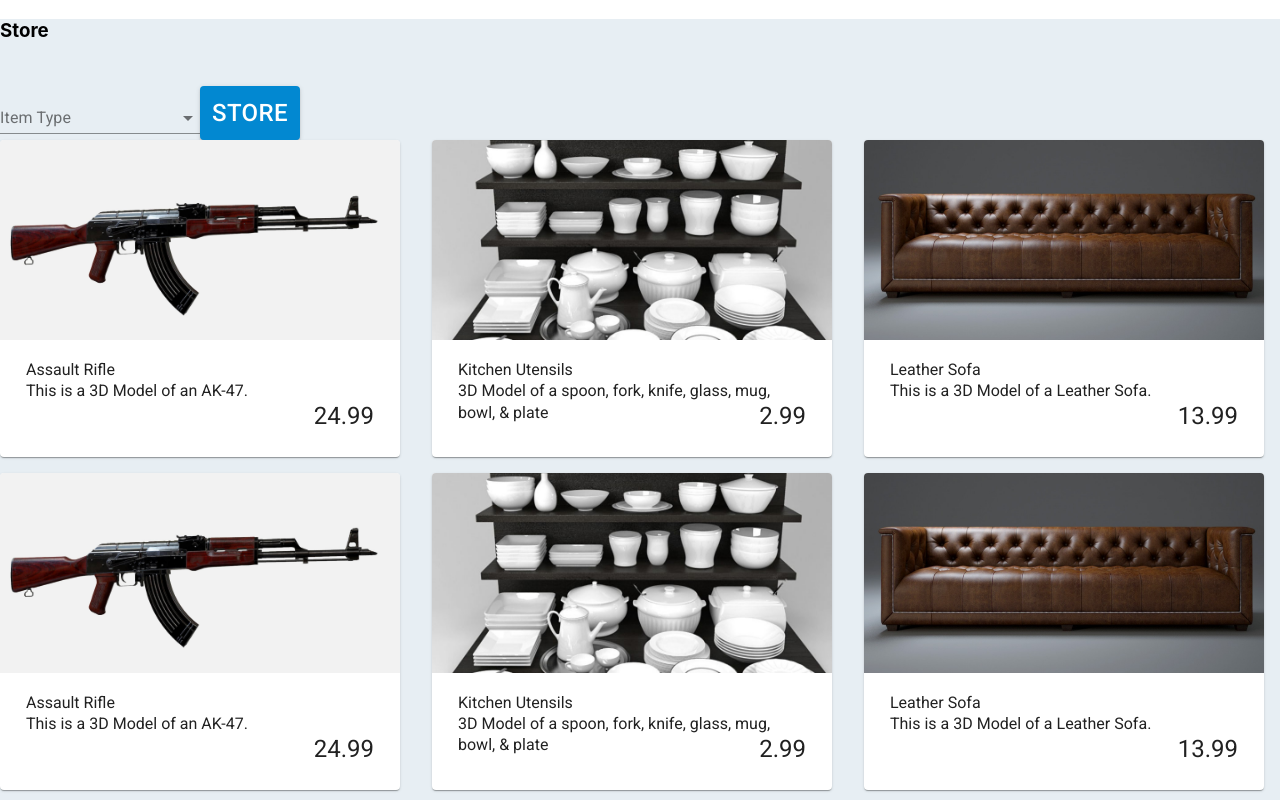
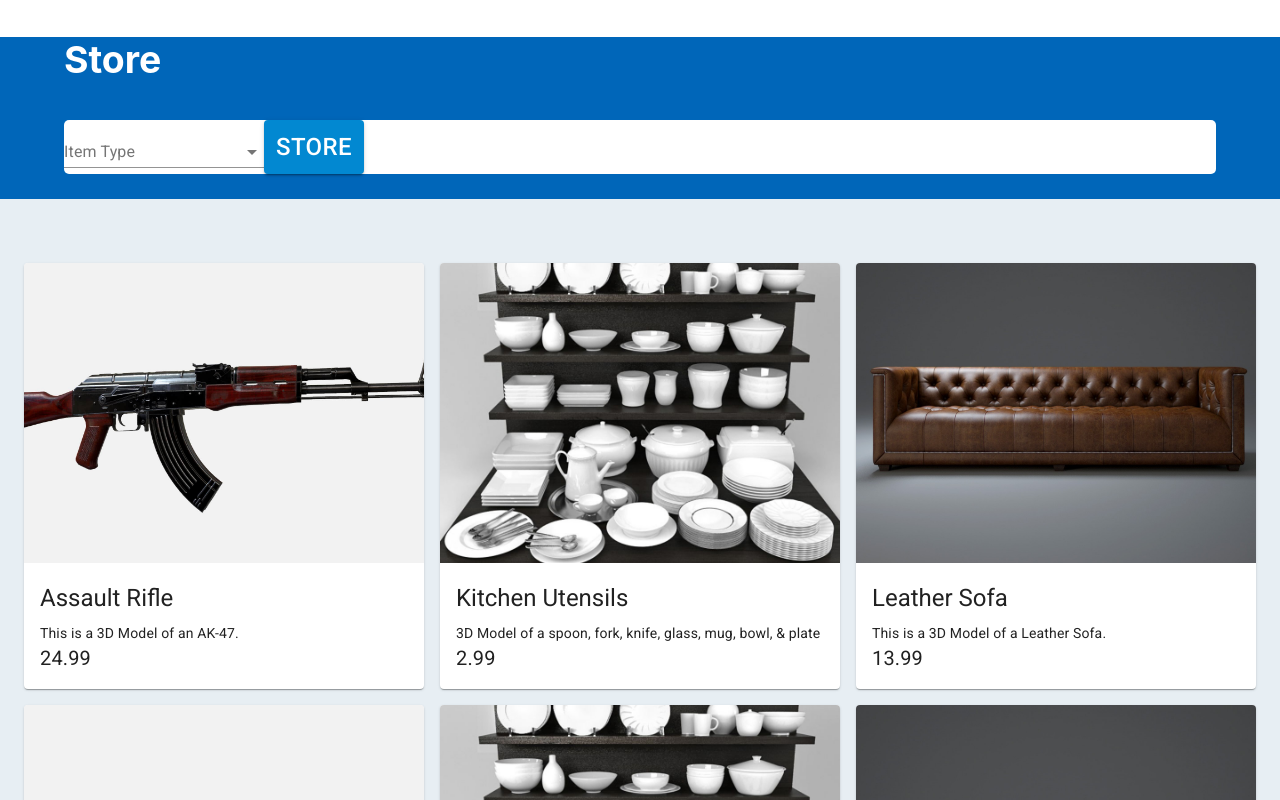
Before and after one commit to JosephThomasVasquez/storeApp, a React (Create React App) app: page / in a window 1280 px wide. Shown: the top 800 px of the page. Built offline with nearby package versions, Linux system fonts and the light colour scheme.

Commit message:
Updated header CSS and added itemlist component

```diff
--- a/src/App.css
+++ b/src/App.css
@@ -1,15 +1,25 @@
 .App {
   background-color: #e7eef3;
+  margin: 0;
+  padding: 0;
 }
 
-@media (prefers-reduced-motion: no-preference) {
-  .App-logo {
-    animation: App-logo-spin infinite 20s linear;
-  }
+/* Header */
+
+.app-header {
+  background-color: #0066b9;
+  font-size: 2rem;
+  padding: 0 5% 2% 5%;
+  margin: 0 0 5% 0;
 }
 
-.app-header {
-  padding: 0 0 2% 0;
+.header-text {
+  color: white;
+}
+
+.search-bar {
+  background-color: white;
+  border-radius: 5px;
 }
 
 .App-link {
@@ -27,12 +37,13 @@
 .item-img-card {
   background: #232323;
   width: 400px;
-  height: 200px;
+  height: 300px;
   object-fit: cover;
 }
 
 .item-title-card {
   font-size: 1rem;
+  font-weight: 600;
   margin: 0 auto;
   padding: 0 10px;
 }
@@ -45,10 +56,10 @@
 }
 
 .item-price-card {
-  font-size: 1.5rem;
+  font-size: 1.25rem;
   margin: 0 auto;
-  padding: 0 10px;
-  text-align: right;
+  padding: 0;
+  text-align: left;
 }
 
 /* Navigation */
--- a/src/components/ContainerDisplay.js
+++ b/src/components/ContainerDisplay.js
@@ -1,78 +1,15 @@
-import React from 'react';
-import Grid from '@material-ui/core/Grid';
-import Item from './Item';
-
-const items = [
-    {
-        id: 'wp001',
-        name: 'Assault Rifle',
-        model: 'AK47_20K_HP.FBX',
-        description: 'This is a 3D Model of an AK-47.',
-        img: 'akm-ak-47-ak-74-01.jpg',
-        poly: '20K',
-        rigged: true,
-        price: 24.99
-    },
-    {
-        id: 'kt001',
-        name: 'Kitchen Utensils',
-        model: 'Kitchen_Utensils_5K_LP.FBX',
-        description: '3D Model of a spoon, fork, knife, glass, mug, bowl, & plate',
-        img: 'w3ixvwkx-900.jpg',
-        poly: '5K',
-        rigged: false,
-        price: 2.99
-    },
-    {
-        id: 'fn001',
-        name: 'Leather Sofa',
-        model: 'Leather_Sofa_12K_HP.FBX',
-        description: 'This is a 3D Model of a Leather Sofa.',
-        img: 'savoy-leather-sofas.jpg',
-        poly: '12K',
-        rigged: false,
-        price: 13.99
-    },
-];
+import React from "react";
+import Container from "@material-ui/core/Container";
+import ItemList from "./ItemList";
 
 function ContainerDisplay() {
-
-    console.log(Grid);
-
-    return (
+  return (
     <div>
-        <Grid container justify="center" spacing={2}>
-            <Grid item xs={6} sm={4}>
-                <Item image={items[0].img} title={items[0].name} description={items[0].description} price={items[0].price}></Item>
-            </Grid>
-            <Grid item xs={6} sm={4}>
-                <Item image={items[1].img} title={items[1].name} description={items[1].description} price={items[1].price}></Item>
-            </Grid>
-            <Grid item xs={6} sm={4}>
-                <Item image={items[2].img} title={items[2].name} description={items[2].description} price={items[2].price}></Item>
-            </Grid>
-            <Grid item xs={6} sm={4}>
-                <Item image={items[0].img} title={items[0].name} description={items[0].description} price={items[0].price}></Item>
-            </Grid>
-            <Grid item xs={6} sm={4}>
-                <Item image={items[1].img} title={items[1].name} description={items[1].description} price={items[1].price}></Item>
-            </Grid>
-            <Grid item xs={6} sm={4}>
-                <Item image={items[2].img} title={items[2].name} description={items[2].description} price={items[2].price}></Item>
-            </Grid>
-            <Grid item xs={6} sm={4}>
-                <Item image={items[0].img} title={items[0].name} description={items[0].description} price={items[0].price}></Item>
-            </Grid>
-            <Grid item xs={6} sm={4}>
-                <Item image={items[1].img} title={items[1].name} description={items[1].description} price={items[1].price}></Item>
-            </Grid>
-            <Grid item xs={6} sm={4}>
-                <Item image={items[2].img} title={items[2].name} description={items[2].description} price={items[2].price}></Item>
-            </Grid>
-
-        </Grid>
-    </div>);
-
-};
+      <Container maxWidth="lg">
+        <ItemList />
+      </Container>
+    </div>
+  );
+}
 
 export default ContainerDisplay;
--- a/src/components/Header.js
+++ b/src/components/Header.js
@@ -20,8 +20,9 @@ function Header() {
 
     return (
 
-        <div>
-            <h3 className="app-header">Store</h3>
+        <div className="app-header">
+            <h3 className="header-text">Store</h3>
+            <div className="search-bar">
             <FormControl className="">
                 <InputLabel>Item Type</InputLabel>
                 <Select labelId="itemtype" className="item-type" open={openType} onClose={handleClose} onOpen={handleOpen} value={itemtype} onChange={handleChange}>
@@ -32,6 +33,7 @@ function Header() {
                 </Select>
             </FormControl>
             <Button variant="contained" color="primary" className="nav-button"><span className="text-button">Store</span></Button>
+            </div>
         </div>
     );
 
--- a/src/components/Item.js
+++ b/src/components/Item.js
@@ -1,25 +1,39 @@
 import React from "react";
 import Card from "@material-ui/core/Card";
-import { CardMedia, CardContent, Typography, Button, CardActionArea } from "@material-ui/core";
+import {
+  CardMedia,
+  CardContent,
+  Typography,
+  Button,
+  CardActionArea,
+} from "@material-ui/core";
 
 function Item(props) {
-
   return (
     <div className="item-card">
       <Card>
-      <CardActionArea>
+        <CardActionArea>
           <CardMedia>
-            <img className="item-img-card" src={`../../images/${props.image}`} alt="3D model"></img>
+            <img
+              component="img"
+              className="item-img-card"
+              src={`../../images/${props.image}`}
+              alt={`Image of a${props.title}`}
+            ></img>
           </CardMedia>
           <CardContent>
             <Typography gutterBottom variant="h5" component="h2">
-              <p className="item-title-card">{props.title}</p>
-              <p className="item-description-card">{props.description}</p>
-              <p className="item-price-card">{props.price}</p>
+              {props.title}
+            </Typography>
+            <Typography variant="body2" component="p">
+              {props.description}
+            </Typography>
+            <Typography variant="body1" component="div">
+             <div className="item-price-card">{props.price}</div>
             </Typography>
           </CardContent>
         </CardActionArea>
-        </Card>
+      </Card>
     </div>
   );
 }
--- /dev/null
+++ b/src/components/ItemList.js
@@ -0,0 +1,76 @@
+import React from 'react';
+import Grid from '@material-ui/core/Grid';
+import Item from './Item';
+
+const items = [
+    {
+        id: 'wp001',
+        name: 'Assault Rifle',
+        model: 'AK47_20K_HP.FBX',
+        description: 'This is a 3D Model of an AK-47.',
+        img: 'akm-ak-47-ak-74-01.jpg',
+        poly: '20K',
+        rigged: true,
+        price: 24.99
+    },
+    {
+        id: 'kt001',
+        name: 'Kitchen Utensils',
+        model: 'Kitchen_Utensils_5K_LP.FBX',
+        description: '3D Model of a spoon, fork, knife, glass, mug, bowl, & plate',
+        img: 'w3ixvwkx-900.jpg',
+        poly: '5K',
+        rigged: false,
+        price: 2.99
+    },
+    {
+        id: 'fn001',
+        name: 'Leather Sofa',
+        model: 'Leather_Sofa_12K_HP.FBX',
+        description: 'This is a 3D Model of a Leather Sofa.',
+        img: 'savoy-leather-sofas.jpg',
+        poly: '12K',
+        rigged: false,
+        price: 13.99
+    },
+];
+
+function ItemList() {
+
+    return (
+    <div>
+        <Grid container justify="center" spacing={2}>
+            <Grid item xs={6} sm={4}>
+                <Item image={items[0].img} title={items[0].name} description={items[0].description} price={items[0].price}></Item>
+            </Grid>
+            <Grid item xs={6} sm={4}>
+                <Item image={items[1].img} title={items[1].name} description={items[1].description} price={items[1].price}></Item>
+            </Grid>
+            <Grid item xs={6} sm={4}>
+                <Item image={items[2].img} title={items[2].name} description={items[2].description} price={items[2].price}></Item>
+            </Grid>
+            <Grid item xs={6} sm={4}>
+                <Item image={items[0].img} title={items[0].name} description={items[0].description} price={items[0].price}></Item>
+            </Grid>
+            <Grid item xs={6} sm={4}>
+                <Item image={items[1].img} title={items[1].name} description={items[1].description} price={items[1].price}></Item>
+            </Grid>
+            <Grid item xs={6} sm={4}>
+                <Item image={items[2].img} title={items[2].name} description={items[2].description} price={items[2].price}></Item>
+            </Grid>
+            <Grid item xs={6} sm={4}>
+                <Item image={items[0].img} title={items[0].name} description={items[0].description} price={items[0].price}></Item>
+            </Grid>
+            <Grid item xs={6} sm={4}>
+                <Item image={items[1].img} title={items[1].name} description={items[1].description} price={items[1].price}></Item>
+            </Grid>
+            <Grid item xs={6} sm={4}>
+                <Item image={items[2].img} title={items[2].name} description={items[2].description} price={items[2].price}></Item>
+            </Grid>
+
+        </Grid>
+    </div>);
+
+};
+
+export default ItemList;
```
